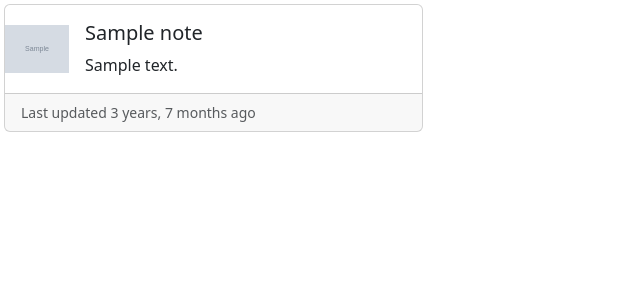
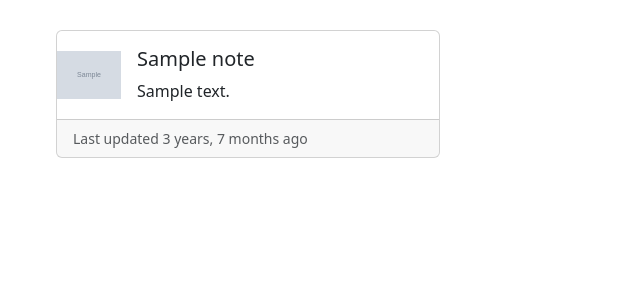
Before and after one commit to bagheriAlmas/djang-pdf-generator, a Django app: page / in a window 1280 px wide. Shown: the part 56-356 px from the top of the page, without its empty margins (0-640 px from the left). Run offline with Django 4.2, Linux system fonts and the light colour scheme; tables that the repository leaves empty hold one stand-in row (values such as "Sample post"); grey boxes marked "Sample" are stand-in pictures; some libraries are stand-ins or nearby versions.

Commit message:
Set inline styles and script to manage div background color

```diff
--- a/templates/home.html
+++ b/templates/home.html
@@ -1,15 +1,26 @@
 {% include 'base.html' %}
+<style>
+    .custom-div {
+        background-color: white;
+        transition: background-color 0.25s;
+        border-radius: 5px;
+    }
 
-<div class="container-fluid">
+    .gray {
+        background-color: gray;
+    }
+</style>
+
+<div class="container-fluid" style="padding: 2% 5% 2% 5%">
     <div class="row">
         {% for note in notes %}
-            <div class="col-lg-4 col-md-6 col-sm-12 p-1">
+            <div class="col-lg-4 col-md-6 col-sm-12 p-1 custom-div" onmouseenter="changeColor(this)" onmouseleave="changeColor(this)" onclick="window.location= '{% url "note_detail" note.id %}'">
                 <div class="card">
                     <div style="display: flex; flex: 1 1 auto;align-items: center ">
                         <div style="width: 64px; height: 64px; justify-content: center"
                              class="img-square-wrapper d-flex align-items-center">
                             <img style="max-width: 64px; max-height: 64px" src="{{ note.thumbnail.url }}"
-                                 alt="{{ note.title }}">
+                                 alt="{{ note.title }} ">
                         </div>
                         <div class="card-body">
                             <h5 class="card-title">{{ note.title }}</h5>
@@ -18,9 +29,16 @@
                     </div>
                     <div class="card-footer">
                         <small class="text-muted">Last updated {{ note.updated_at | timesince }} ago</small>
+
                     </div>
                 </div>
             </div>
         {% endfor %}
     </div>
 </div>
+
+<script>
+        function changeColor(element) {
+            element.classList.toggle('gray');
+        }
+    </script>
```
